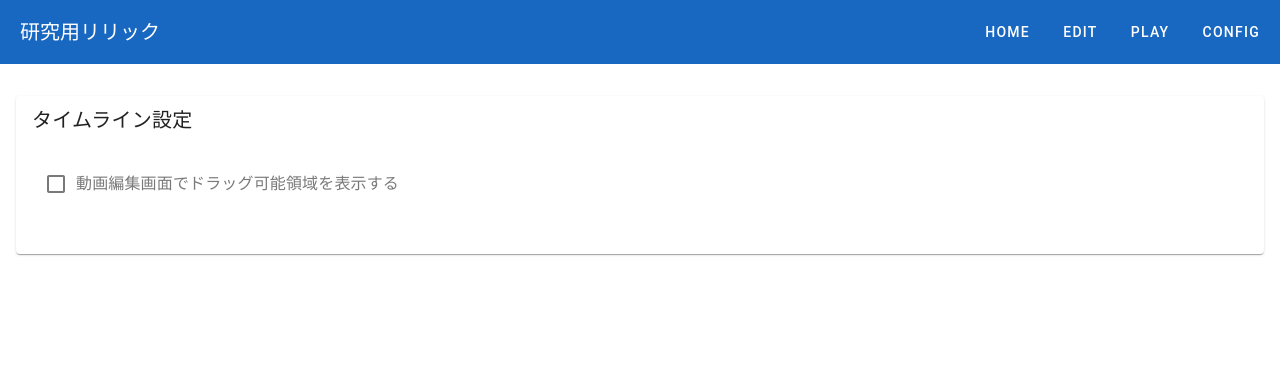
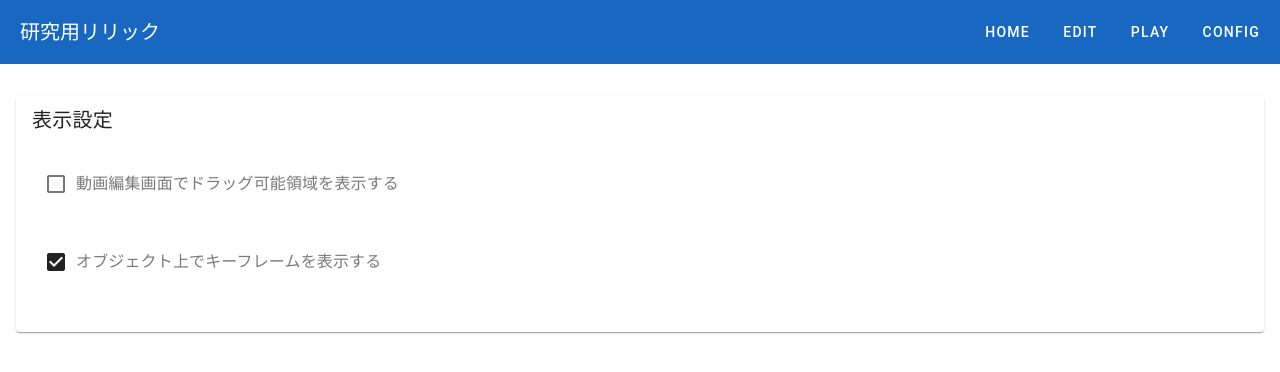
Before and after one commit to mino-8136/Co-Lyrics-WEB, a Vue app: page /config in a window 1280 px wide. Shown: the top 372 px of the page. Built offline with nearby package versions, Linux system fonts and the light colour scheme; what @imengyu/vue3-context-menu would draw is missing.

Commit message:
キーフレーム並び替えの修正

```diff
--- a/src/components/timeline/KeyframePoint.vue
+++ b/src/components/timeline/KeyframePoint.vue
@@ -14,6 +14,7 @@ import type { KeyframeSetting } from '../parameters/objectInfo'
 
 const point = defineModel<KeyframeSetting>('point', { required: true })
 const props = defineProps<{ scaler: number }>()
+const emits = defineEmits(['callKeyframeSort'])
 
 const isMoving = ref(false)
 const lastMouseX = ref(0)
@@ -30,6 +31,7 @@ const startMove = (event: MouseEvent) => {
   isMoving.value = true
   lastMouseX.value = event.clientX
   lastMouseY.value = event.clientY
+  tempPoint.value = point.value.frame
   event.stopPropagation()
 
   window.addEventListener('mousemove', move)
@@ -47,9 +49,11 @@ const move = (event: MouseEvent) => {
 const stopMove = () => {
   if (isMoving.value) {
     point.value.frame = Math.floor(tempPoint.value)
+    tempPoint.value = point.value.frame
     isMoving.value = false
     window.removeEventListener('mousemove', move)
     window.removeEventListener('mouseup', stopMove)
+    emits('callKeyframeSort')
   }
 }
 
--- a/src/components/timeline/ObjectBar.vue
+++ b/src/components/timeline/ObjectBar.vue
@@ -11,25 +11,35 @@
     <div class="resize-handle left-handle" @mousedown.stop="startResize('left', $event)"></div>
     <div class="resize-handle right-handle" @mousedown.stop="startResize('right', $event)"></div>
 
-    <div v-for="(keyframe, index) in keyFrameList" :key="index">
-      <KeyframePoint :point="keyframe" :scaler="scaler" />
-    </div>
+    <template v-if="configStore.isShowKeyframe">
+      <div v-for="(keyframe, index) in keyFrameList" :key="index">
+        <KeyframePoint :point="keyframe" :scaler="scaler" @callKeyframeSort="sortKeyframe" />
+      </div>
+    </template>
   </div>
 </template>
 
 <script setup lang="ts">
 import { ref, computed, watch, onUnmounted } from 'vue'
-import { BaseObject, TextObject, ImageObject, ShapeObject, type RenderObject } from '../parameters/objectInfo'
+import { useTimelineStore, useConfigStore } from '@/stores/objectStore'
+import {
+  BaseObject,
+  TextObject,
+  ImageObject,
+  ShapeObject,
+  type RenderObject
+} from '../parameters/objectInfo'
 import { type KeyframeSettings } from '../parameters/objectInfo'
-import { useTimelineStore } from '@/stores/objectStore'
+import KeyframePoint from './KeyframePoint.vue'
 import gsap from 'gsap'
-import KeyframePoint from './KeyframePoint.vue'
 
 const text = defineModel('text')
 const props = defineProps<{
   object: RenderObject
 }>()
+
 const timelineStore = useTimelineStore()
+const configStore = useConfigStore()
 const scaler = ref(timelineStore.pxPerSec / timelineStore.framerate)
 
 const baseObject = ref(props.object)
@@ -64,11 +74,15 @@ const bgColor = computed(() => {
   }
 })
 
+//////////////////////////
+// キーフレーム操作の関数 //
+//////////////////////////
+
 // キーフレームの抽出
 const keyFrameList = computed(() => {
   let keyFrameList: KeyframeSettings = []
 
-  // TODO: 他のプロパティにも対応する
+  // TODO: standardRenderSettings以外のプロパティにも対応する
   if ('standardRenderSettings' in props.object) {
     Object.entries(props.object.standardRenderSettings).reduce((acc, [key, value]) => {
       // KeyframeSettingsの配列であるかを判定
@@ -80,6 +94,18 @@ const keyFrameList = computed(() => {
   }
   return keyFrameList
 })
+
+// props.objectのキーフレームの並び替え
+const sortKeyframe = () => {
+  if ('standardRenderSettings' in props.object) {
+    const keyframeSettings: { [key: string]: any } = props.object.standardRenderSettings
+    Object.entries(keyframeSettings).forEach(([key, value]) => {
+      if (Array.isArray(value) && value.length > 1) {
+        keyframeSettings[key] = value.sort((a, b) => a.frame - b.frame)
+      }
+    })
+  }
+}
 
 //////////////////////////
 // オブジェクト操作の関数 //
--- a/src/stores/objectStore.ts
+++ b/src/stores/objectStore.ts
@@ -68,7 +68,8 @@ export const useTimelineStore = defineStore('timeline', {
 
 export const useConfigStore = defineStore('config', {
   state: () => ({
-    isShowCollisionBox: false
+    isShowCollisionBox: false,
+    isShowKeyframe: true
   }),
   actions: {},
   persist: true
--- a/src/views/ConfigView.vue
+++ b/src/views/ConfigView.vue
@@ -1,6 +1,6 @@
 <template>
   <v-card class="ma-4">
-    <v-card-title>タイムライン設定</v-card-title>
+    <v-card-title>表示設定</v-card-title>
     <v-card-actions>
       <v-col>
         <!--
@@ -13,6 +13,10 @@
           label="動画編集画面でドラッグ可能領域を表示する"
           v-model="configStore.isShowCollisionBox"
         ></v-checkbox>
+        <v-checkbox
+          label="オブジェクト上でキーフレームを表示する"
+          v-model="configStore.isShowKeyframe"
+        ></v-checkbox>
       </v-col>
     </v-card-actions>
   </v-card>
```
